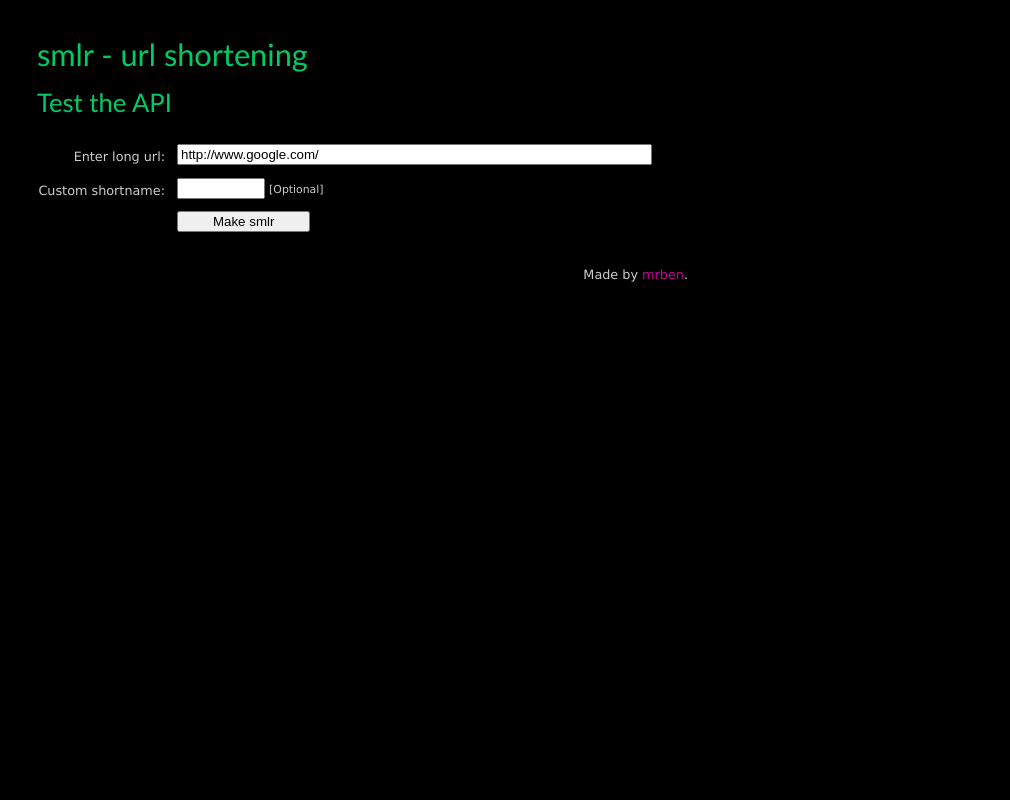
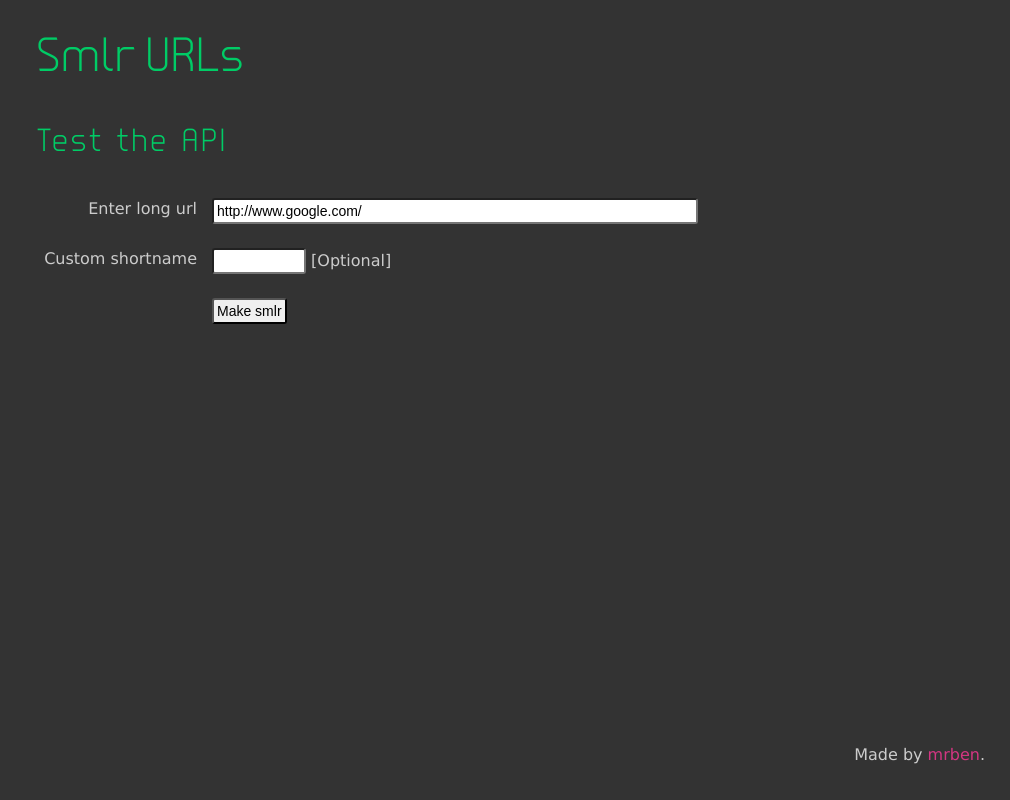
Before and after one commit to bentappin/smlr, a Python web app: template src/smlr/templates/test-api.html in a window 1280 px wide. Shown: the whole page, without its empty margins (270-1280 px from the left). Run offline with Jinja, Linux system fonts and the light colour scheme; the template is opened without the code that fills it, so the values that code supplies are empty; some libraries are stand-ins or nearby versions.

Commit message:
Quick lick of paint.

```diff
--- a/src/smlr/main/forms.py
+++ b/src/smlr/main/forms.py
@@ -7,8 +7,8 @@ from smlr.main.models import URL
 
 
 class URLForm(forms.Form):
-	long_url = forms.URLField(label="Long URL")
-	alias = forms.CharField(label="Custom shortname", max_length=8, required=False)
+	long_url = forms.URLField(label="URL")
+	alias = forms.CharField(label="Optional shortname", max_length=8, required=False)
 
 	def clean_alias(self):
 		alias = self.cleaned_data['alias']
--- a/src/smlr/static/css/site.css
+++ b/src/smlr/static/css/site.css
@@ -1,32 +1,44 @@
 /* Colour theme:
  * Dark grey:	#333
  * Light grey:	#ccc
- * Hot Pink:	#c09
+ * Hot Pink:	#D33682
  * Green:		#0c6
  */
 
 html {}
 
 /******** Typography ********/
+@font-face {
+    font-family: 'TenbyFiveLight';
+    src: url('tenby-five-light-webfont.eot');
+    src: url('tenby-five-light-webfont.eot?iefix') format('eot'),
+         url('tenby-five-light-webfont.woff') format('woff'),
+         url('tenby-five-light-webfont.ttf') format('truetype'),
+         url('tenby-five-light-webfont.svg#webfontolmfszaw') format('svg');
+    font-weight: normal;
+    font-style: normal;
+}
+
 body {
 	font-family: "Lucida Sans Unicode",Arial, Helvetica, sans-serif;
 	color: #ccc;
-	font-size: 0.8em;
 }
 
 h1,h2,h3,h4,h5,h6 {
-	font-family: "Trebuchet MS", Helvetica, verdana, arial, sans-serif;
+	font-family: "TenbyFiveLight", Helvetica, verdana, arial, sans-serif;
+	word-spacing: 0.1em;
+	letter-spacing: 0.1em;
 }
 
 h1 a {
 	font-weight: normal;
-	font-size: 2.4em;
+	font-size: 3em;
 	color: #0c6;
 	text-decoration: none;
 }
 
 h1 a:hover {
-	text-decoration: underline;
+	color: #ccc;
 }
 
 h2 {
@@ -39,47 +51,48 @@ h2 {
 h3 {
 	font-weight: normal;
 	font-size: 1.5em;
-	color: #c09;
+	color: #D33682;
 	padding-bottom: 0.6em;
 	padding-top: 0.3em;
 }
 
 h3 a {
 	font-weight: normal;
-	color: #c09;
+	color: #D33682;
 	padding-bottom: 0.6em;
 	padding-top: 0.3em;
+	text-decoration: none;
 }
 
 h3 a:visited {
-	color: #c09;
+	color: #D33682;
+}
+
+h3 a:hover {
+	color: #ccc;
+	text-decoration: underline;
 }
 
 h4 {
 	font-weight: bold;
 	font-size: 1.2em;
-	color: #c09;
+	color: #D33682;
 	padding-bottom: 0.4em;
 	padding-top: 0.6em;
 }
 
-small {
-	font-size: 0.85em;
-}
-
 #header {
 	font-family: "Trebuchet MS", helvetica, verdana, arial, sans-serif;
-	font-size: 1em;
 }
 
 p {
 	padding: 0.5em 0;
-	line-height: 1em;
+	line-height: 1.5em;
 }
 
 p a {
 	text-decoration: none;
-	color: #c09;
+	color: #D33682;
 }
 
 p a:hover {
@@ -89,20 +102,18 @@ p a:hover {
 
 /******** Layout and Styling ********/
 body {
-	background-color: #000;
+	background-color: #333;
 }
 
 #container {
 	width: 666px;
-	margin: 25px auto;
-	padding: 15px;
+	margin: 0 auto;
 }
 
 /* HEADER */
 
 #header {
-	height: 35px;
-	clear: both;
+	padding: 30px 0;
 }
 
 
@@ -115,7 +126,7 @@ body {
 }
 
 .form-row {
-	margin:1em 0;
+	margin: 1.5em 0;
 }
 
 .form-row .label-col {
@@ -126,31 +137,62 @@ body {
 }
 
 .form-row .input-col {
-	margin-left: 140px;
-	display: inline;
+	margin-left: 175px;
 }
 
 .form-row label {
 	width: 10em;
 	float: left;
 	text-align: right;
-	padding-top: 0.35em;
 }
 
-.form-row label:after {
-	content: ':';
+input, textarea, select {
+	-webkit-border-radius: 3px;
+	-moz-border-radius: 3px;
+	border-radius: 3px;
+	padding: 3px;
+	font-size: 14px;
 }
 
 #id_long_url {
-	width: 35em;
+	width: 34em;
 }
 
 #id_alias {
 	width: 6em;
 }
 
-#make_smlr {
-	width: 10em;
+.button {
+    background: #eee;
+    background: -moz-linear-gradient(#fff, #ccc);
+    background: -webkit-gradient(linear, left top, left bottom, from(#fff), to(#ccc));
+    border: 1px solid #aaa;
+    color: #333333;
+    cursor: pointer;
+    display: block;
+    font-weight:normal;
+    font-size: 16px;
+    line-height: 18px;
+    overflow: hidden;
+    padding: 5px 10px;
+    text-align: center;
+    text-decoration: none !important;
+    text-shadow: 1px 1px #fff;
+    width: auto;
+    border-radius:4px;
+    -moz-border-radius: 4px;
+    -webkit-border-radius: 4px;
+}
+
+.button:hover {
+    background: #ddd;
+    background: -moz-linear-gradient(#eee, #bbb);
+    background: -webkit-gradient(linear, left top, left bottom, from(#eee), to(#bbb));
+    cursor: hand;
+    text-decoration: none;
+    box-shadow: none;
+    -moz-box-shadow: none;
+    -webkit-box-shadow: none;
 }
 
 #result span {
@@ -158,18 +200,18 @@ body {
 }
 
 .errorlist li {
-	color: #c09;
+	color: #D33682;
 	padding-top: 1em;
 	padding-bottom: 1em;
 	line-height: 1em;
-	margin-left: 140px;
 }
 
 /* FOOTER */
 #footer {
-	margin-top: 15px;
+	position: absolute;
+	bottom: 10px;
+	right: 10px;
 	padding: 15px;
-	padding-bottom: 15px;
 	clear: both;
 	text-align: right;
 }
--- a/src/smlr/templates/base.html
+++ b/src/smlr/templates/base.html
@@ -5,20 +5,20 @@
   <meta http-equiv="Content-Type" content="text/html; charset=utf-8"/>
   <link rel="stylesheet" href="/static/css/reset.css" type="text/css" media="screen" />
   <link rel="stylesheet" href="/static/css/site.css" type="text/css" media="screen" />
-  <title>smlr - URL Shortening</title>
+  <title>Smlr - URL Shortening</title>
 </head>
 <body>
 <div id="container">
   <div id="header">
-  <h1><a href="/">smlr - url shortening</a></h1>
+  	<h1><a href="/">Smlr URLs</a></h1>
   </div>
 
   <div id="content">
-  {% block content %}{% endblock %}
+  	{% block content %}{% endblock %}
   </div>
 
   <div id="footer">
-  <p>Made by <a href="http://mrben.co.uk/">mrben</a>.
+  	<p>Made by <a href="http://mrben.co.uk/">mrben</a>.
   </div>
 </div>
 </body>
```
Also changed, not shown: src/smlr/templates/index.html (+9 -4 lines), src/smlr/templates/stats.html (+3 -5 lines), src/smlr/settings.py (line endings or trailing spaces), src/smlr/static/css/tenby-five-light-webfont.svg (added), src/smlr/static/css/tenby-five-light-webfont.ttf (added), src/smlr/static/css/tenby-five-light-webfont.woff (added), 1 other file.
